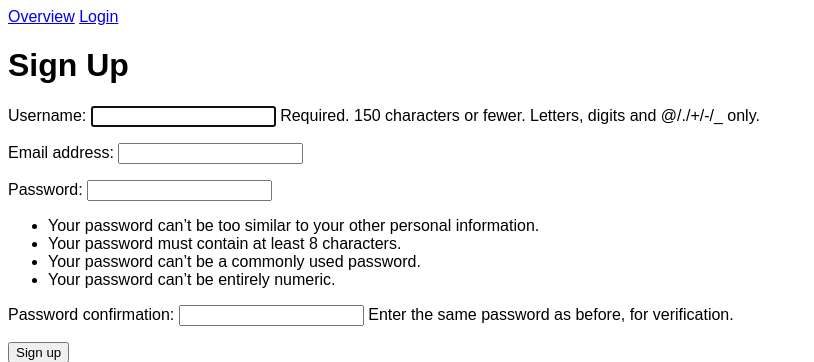
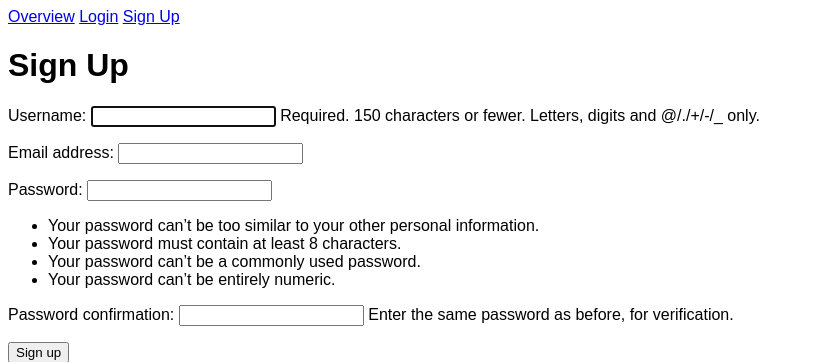
Before and after one commit to floriantoenjes/django_todo_list, a Django app: page /accounts/signup/ in a window 1280 px wide. Shown: the top 362 px of the page, without its empty margins (0-814 px from the left). Run offline with Django 3.2, Linux system fonts and the light colour scheme; parts of the project's set-up code (start-up, migrations or seed data) failed here and were passed over.

Commit message:
Added sign up link to navigation

```diff
--- a/templates/layout.html
+++ b/templates/layout.html
@@ -15,6 +15,7 @@
     <a href="{% url "todos:todo_list_overview" %}">Overview</a>
     {% if not user.is_authenticated %}
         <a href="{% url "login" %}">Login</a>
+        <a href="{% url "accounts:signup" %}">Sign Up</a>
     {% else %}
         <a href="{% url "logout" %}">Logout</a>
     {% endif %}
```
Also changed, not shown: db.sqlite3.
